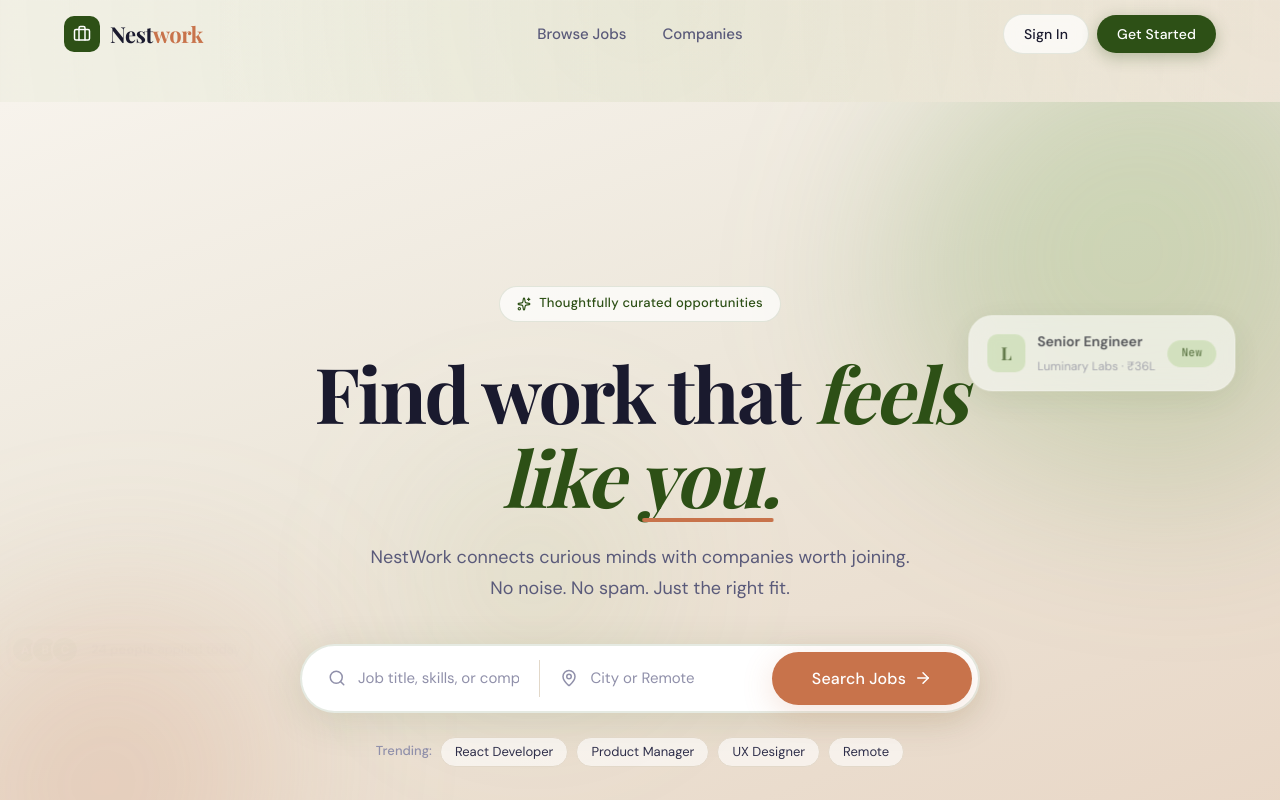
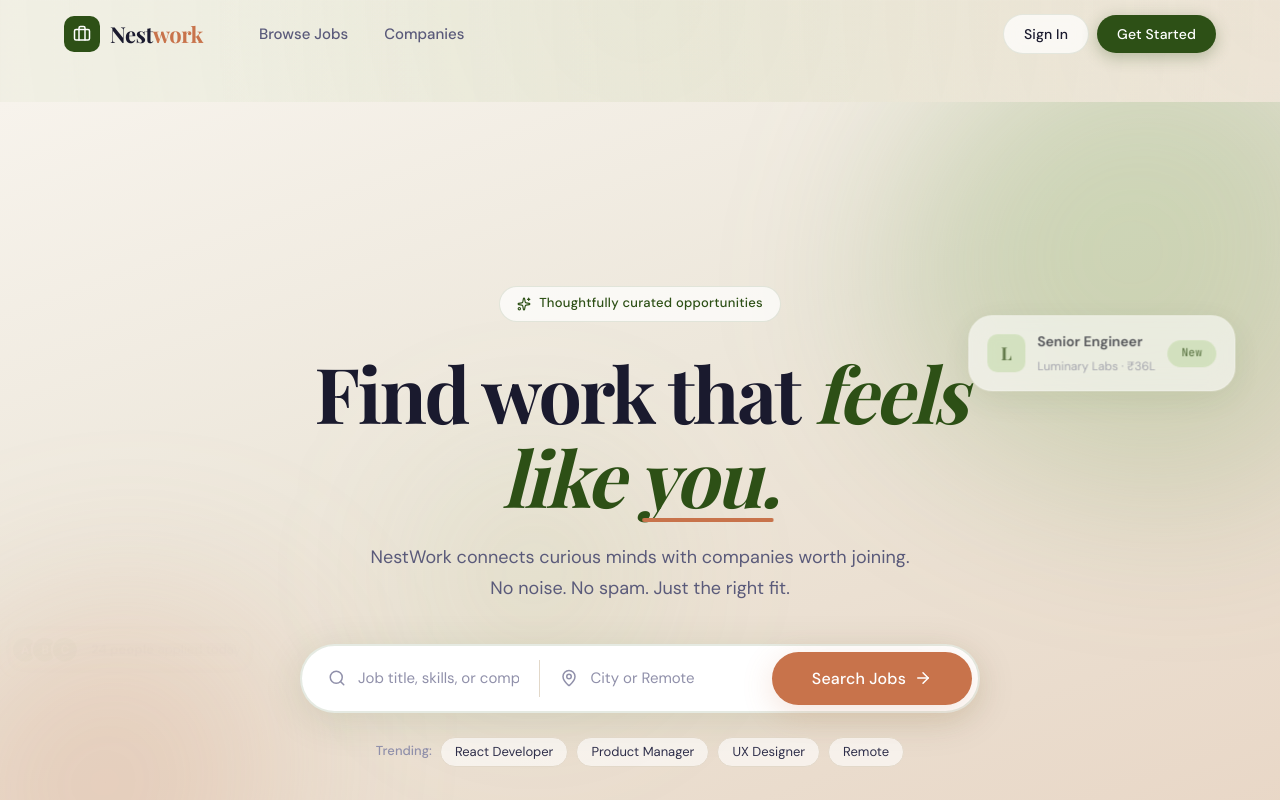
Before and after one commit to scintillating-Shruti-Pandey/JobPortal, a React (Vite) app in the folder client/: page / in a window 1280 px wide. Shown: the top 800 px of the page. Built offline with nearby package versions, Linux system fonts and the light colour scheme; no server answers; a web font is replaced by a local one.

Commit message:
Group logo and nav links to the left

```diff
--- a/client/src/components/Navbar/Navbar.jsx
+++ b/client/src/components/Navbar/Navbar.jsx
@@ -46,6 +46,7 @@ const Navbar = () => {
     >
       <div className="container">
         <div className={styles.inner}>
+          <div className={styles.leftSection}>
             {/* Logo */}
             <Link to="/" className={styles.logo}>
               <div className={styles.logoIcon}>
@@ -69,6 +70,7 @@ const Navbar = () => {
                   Post a Job
                 </NavLink>
               )}
+            </div>
           </div>
 
           {/* Desktop Auth */}
--- a/client/src/components/Navbar/Navbar.module.css
+++ b/client/src/components/Navbar/Navbar.module.css
@@ -21,7 +21,12 @@
   display: flex;
   align-items: center;
   justify-content: space-between;
-  position: relative;
+}
+
+.leftSection {
+  display: flex;
+  align-items: center;
+  gap: 2.5rem;
 }
 
 /* Logo */
@@ -62,9 +67,6 @@
   display: flex;
   align-items: center;
   gap: 0.25rem;
-  position: absolute;
-  left: 50%;
-  transform: translateX(-50%);
 }
 
 .navLink {
```
Lines whose indentation alone changed are shown as unchanged.
